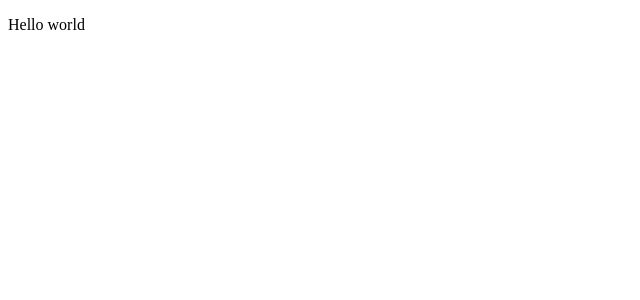
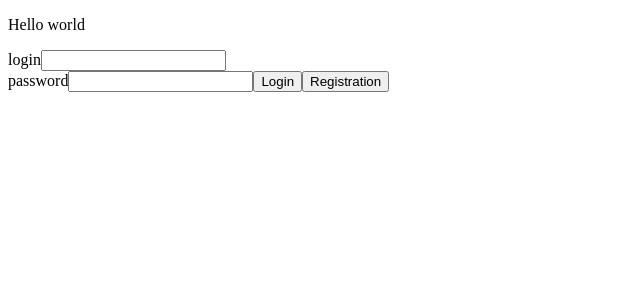
Before and after one commit to KovbenyaAlexander/react-jwt-authorization, a React (Create React App) app in the folder client/: page / in a window 1280 px wide. Shown: the top 300 px of the page, without its empty margins (0-640 px from the left). Built offline with nearby package versions, Linux system fonts and the light colour scheme.

Commit message:
add form

```diff
--- a/client/src/App.js
+++ b/client/src/App.js
@@ -1,8 +1,11 @@
+import Form from "./components/Form";
+
 function App() {
   return (
     <div className="App">
       <header className="App-header">
         <p>Hello world</p>
+        <Form />
       </header>
     </div>
   );
--- /dev/null
+++ b/client/src/components/Form.js
@@ -0,0 +1,28 @@
+import { useState } from "react";
+
+const Form = () => {
+  const [email, setEmail] = useState("");
+  const [password, setPassword] = useState("");
+
+  return (
+    <div>
+      <span>login</span>
+      <input
+        onChange={(e) => setEmail(e.target.value)}
+        value={email}
+        type="text"
+      />
+      <br />
+      <span>password</span>
+      <input
+        onChange={(e) => setPassword(e.target.value)}
+        value={password}
+        type="text"
+      />
+      <button>Login</button>
+      <button>Registration</button>
+    </div>
+  );
+};
+
+export default Form;
```
